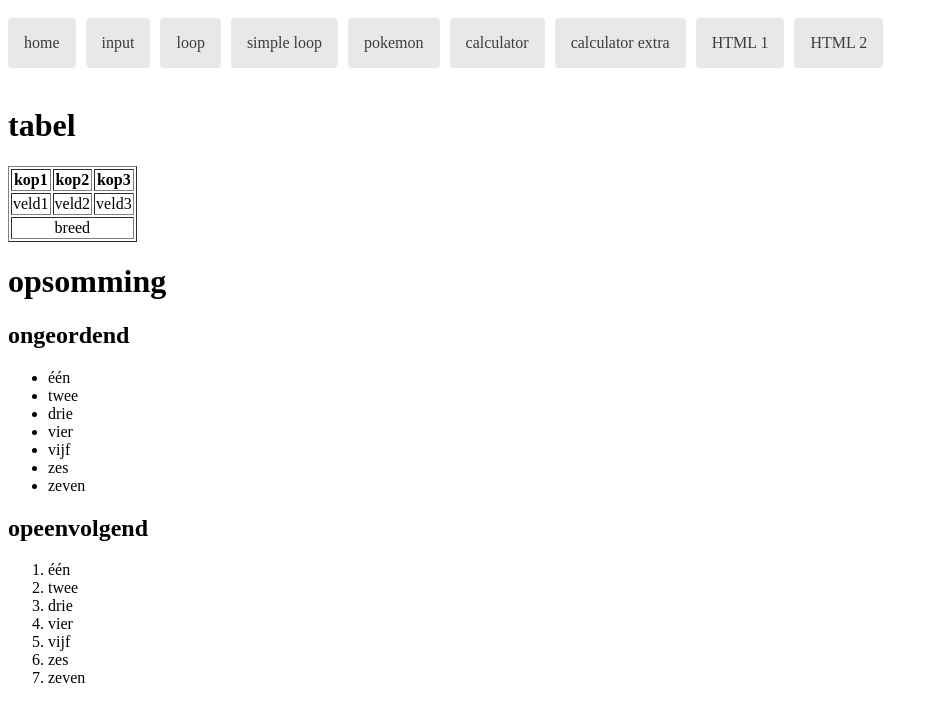
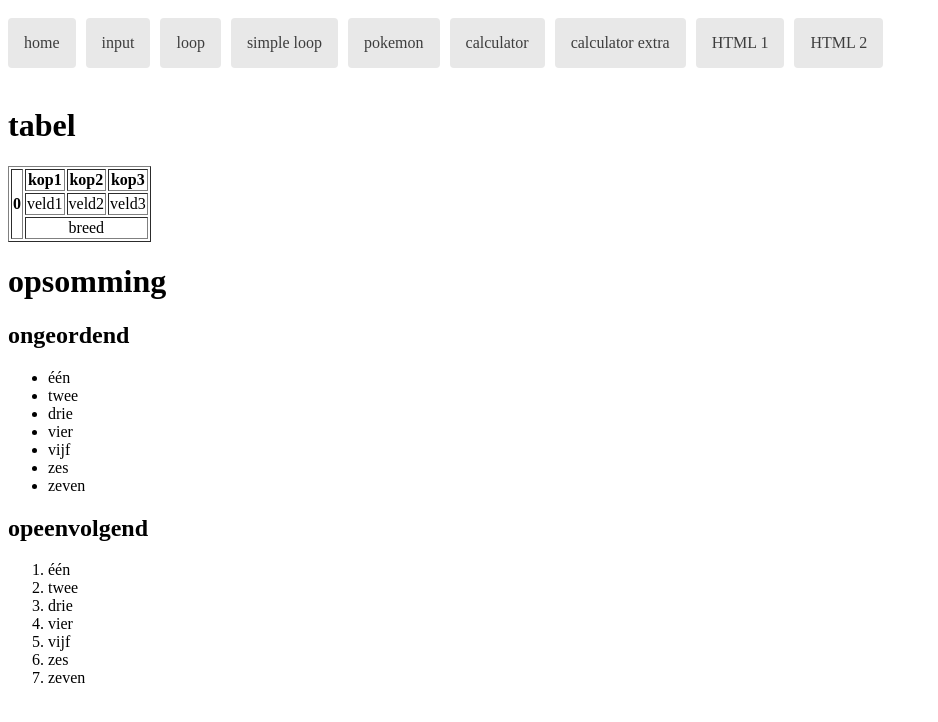
Before and after one commit to topispang/etty-hillesum-lyceum-project, an Angular app: page /html-example-2 in a window 1280 px wide. Shown: the top 722 px of the page, without its empty margins (0-938 px from the left). Built offline with nearby package versions, Linux system fonts and the light colour scheme.

Commit message:
1 file modified

```diff
--- a/src/app/html-example-2/html-example-2.component.html
+++ b/src/app/html-example-2/html-example-2.component.html
@@ -2,6 +2,7 @@
 <h1>tabel</h1>
 <table border="1">
   <tr>
+    <th rowspan="4">0</th>
     <th>kop1</th>
     <th>kop2</th>
     <th>kop3</th>
```
